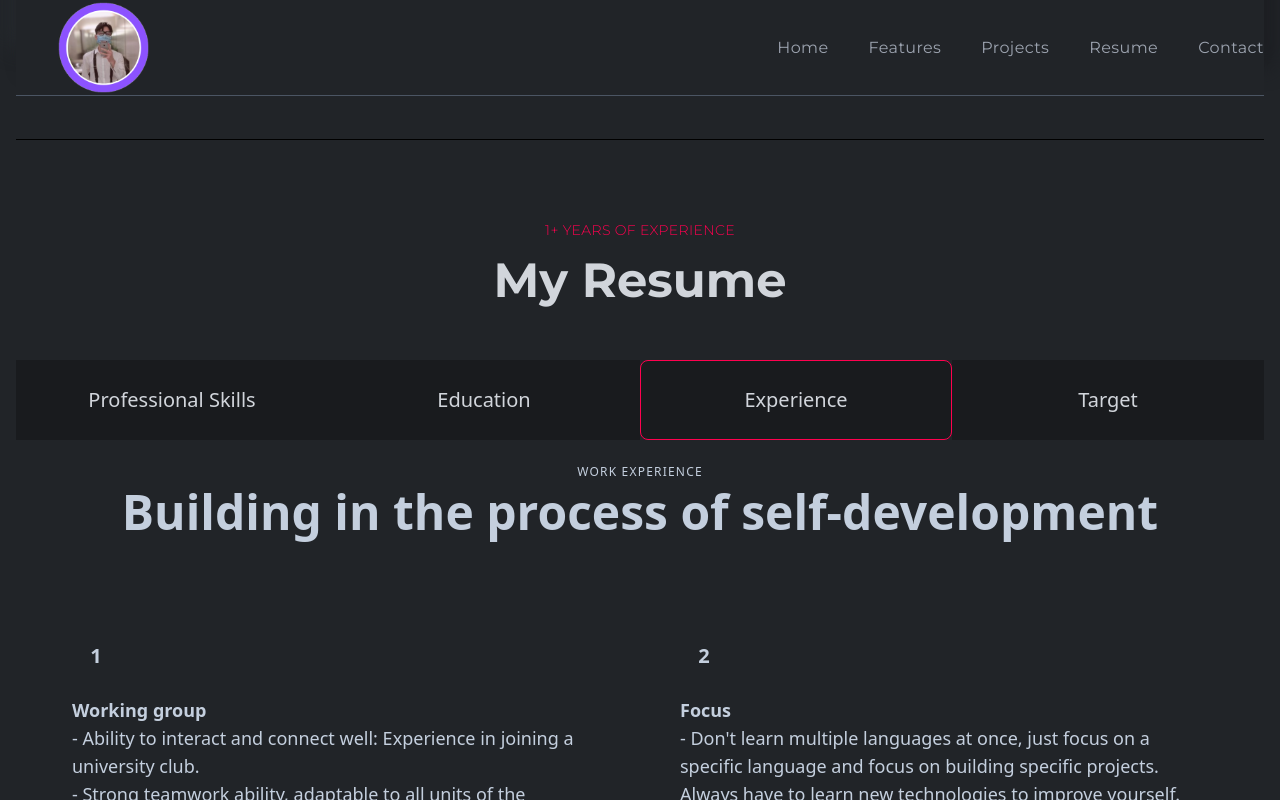
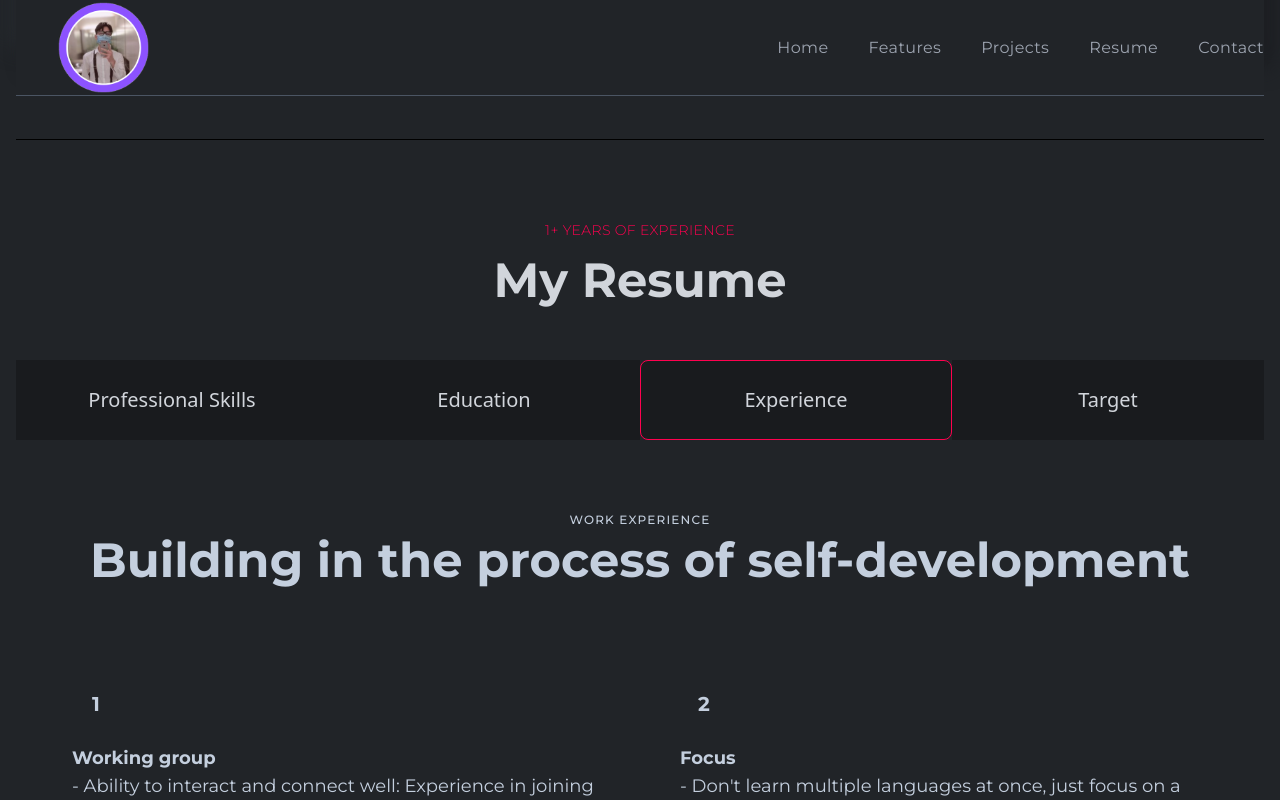
Before and after one commit to danglinh2k1/danglinh_portfolio, a React (Create React App) app: page / in a window 1280 px wide. Both pictures are taken after a click on the item "Experience". Shown: the part 2571-3371 px from the top of the page. Built offline with nearby package versions, Linux system fonts and the light colour scheme.

Commit message:
mychange

```diff
--- a/src/components/features/Card.js
+++ b/src/components/features/Card.js
@@ -9,7 +9,7 @@ const Card = ({title,des,icon}) => {
           <div className="w-10 h-8 flex flex-col justify-between">
 
             {icon ? (
-              <span className="text-5xl text-violet-500">{icon}</span>
+              <span className="text-5xl text-designColor ">{icon}</span>
             ) : (
               <>
                 <span className="w-full h-[2px] rounded-lg bg-designColor inline-flex"></span>
--- a/src/components/resume/Experience.js
+++ b/src/components/resume/Experience.js
@@ -11,7 +11,7 @@ const Experience = () => {
         hidden: { opacity: 0, x: -50 },
         visible: { opacity: 1, x: 0 },
       }}
-      className=""
+      className="py-12 font-titleFont flex gap-20 "
     >
 <div>
 <section className="p-6 dark:bg-gray-800 dark:text-gray-100 rounded-xl">
--- a/src/components/resume/Target.js
+++ b/src/components/resume/Target.js
@@ -16,10 +16,10 @@ const Target = () => {
     >
       <div>
 <section className="p-6 dark:bg-gray-800 dark:text-gray-100 rounded-xl">
-	<div className="container mx-auto">
+	<div className="container mx-auto ">
 		<span className="block mb-2 text-xs font-medium tracking-widest text-center uppercase dark:text-violet-400">Set goals</span>
 		<h2 className="text-5xl font-bold text-center dark:text-gray-50">Try to achieve the goal</h2>
-		<div className="grid gap-4 my-16 lg:grid-cols-2">
+		<div className="grid gap-4 my-16 lg:grid-cols-3">
 			<div className="flex flex-col p-8 space-y-4 rounded-md dark:bg-gray-900">
 				<div className="flex items-center justify-center flex-shrink-0 w-12 h-12 text-xl font-bold rounded-full dark:bg-violet-400 dark:text-gray-900">1</div>
 				<p className="text-lg">
--- a/tailwind.config.js
+++ b/tailwind.config.js
@@ -22,17 +22,24 @@ module.exports = {
         lightText: "#c4cfde",
         boxBg: "linear-gradient(145deg, #1e2024, #23272b)",
         designColor: "#ff014f",
-        brown: {
-          50: '#fdf8f6',
-          100: '#f2e8e5',
-          200: '#eaddd7',
-          300: '#e0cec7',
-          400: '#d2bab0',
-          500: '#bfa094',
-          600: '#a18072',
-          700: '#977669',
-          800: '#846358',
-          900: '#43302b',
+        transparent: 'transparent',
+        current: 'currentColor',
+        'white': '#ffffff',
+        'tahiti': {
+          100: '#cffafe',
+          200: '#a5f3fc',
+          300: '#67e8f9',
+          400: '#22d3ee',
+          500: '#06b6d4',
+          600: '#0891b2',
+          700: '#0e7490',
+          800: '#155e75',
+          900: '#164e63',
+        },
+        'tahiti': {
+          light: '#67e8f9',
+          DEFAULT: '#06b6d4',
+          dark: '#0e7490',
         },
 
       },
```
